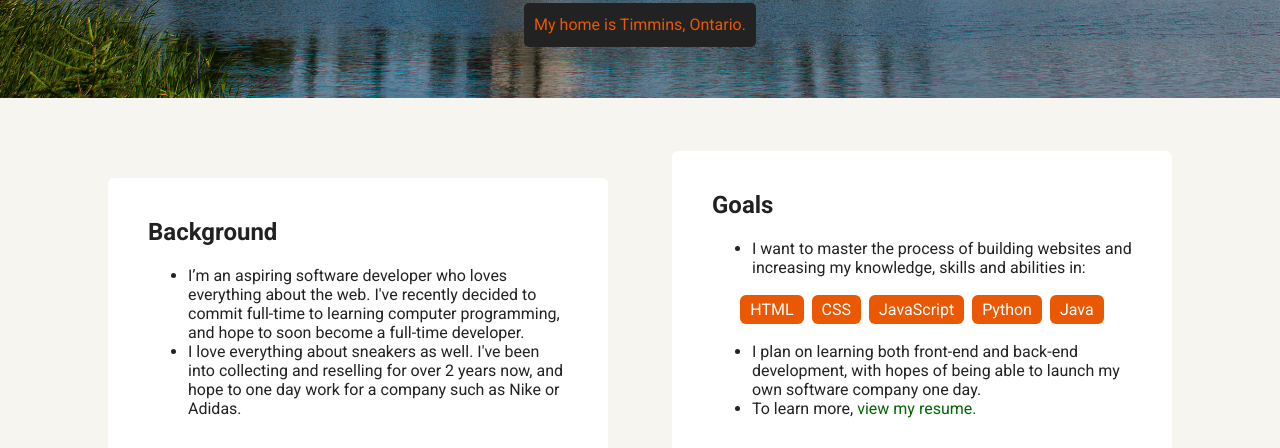
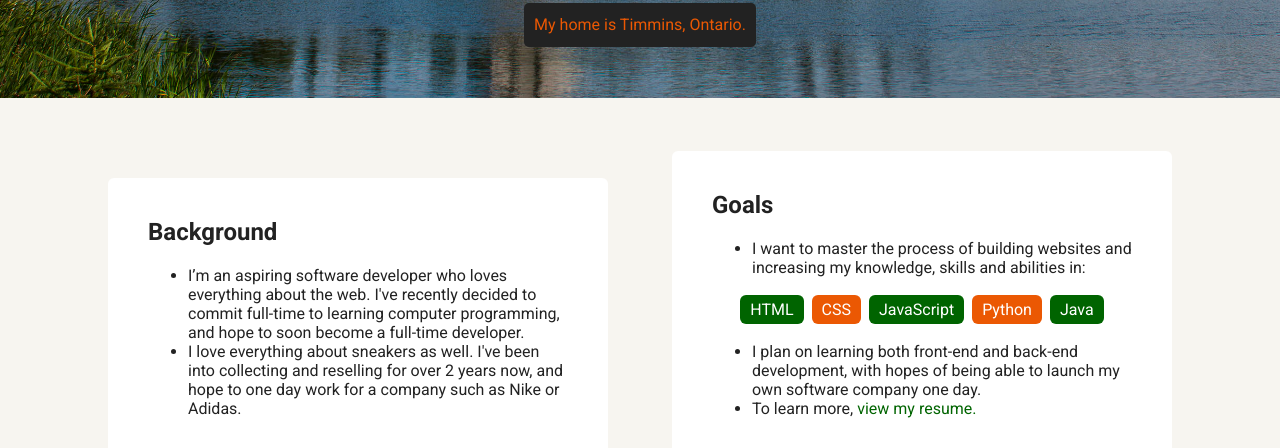
Before and after one commit to ryanlachapelle/techdegree-project-01, a plain HTML site: page index.html in a window 1280 px wide. Shown: the part 352-800 px from the top of the page. Drawn offline with Linux system fonts and the light colour scheme; a web font is replaced by a local one.

Commit message:
Update styles.css

```diff
--- a/styles.css
+++ b/styles.css
@@ -114,7 +114,7 @@
     margin: 2px;
   }
 
-  .skills li:nth-child(0) {
+  .skills li:nth-child(odd) {
     background: darkgreen;
   }
 
```
